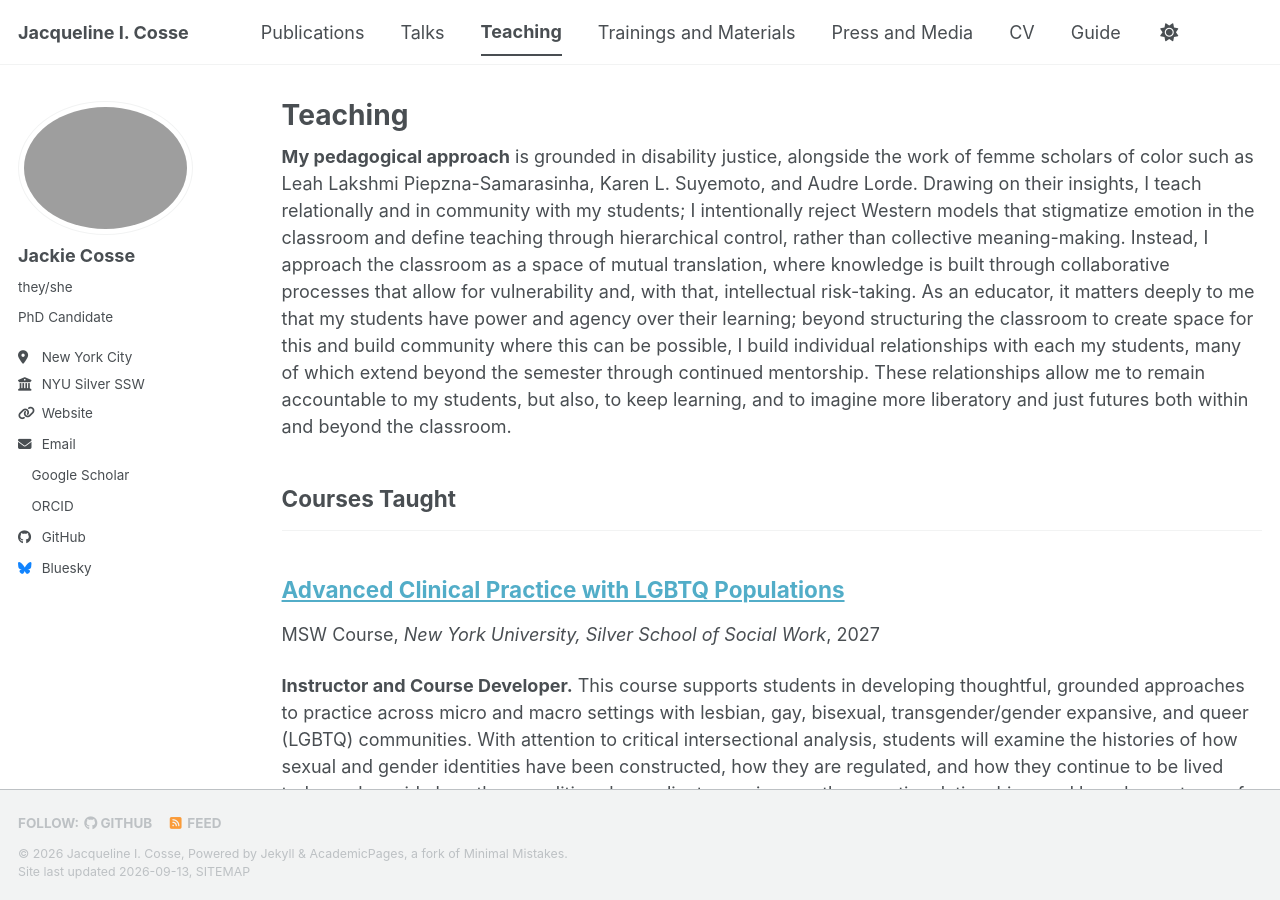
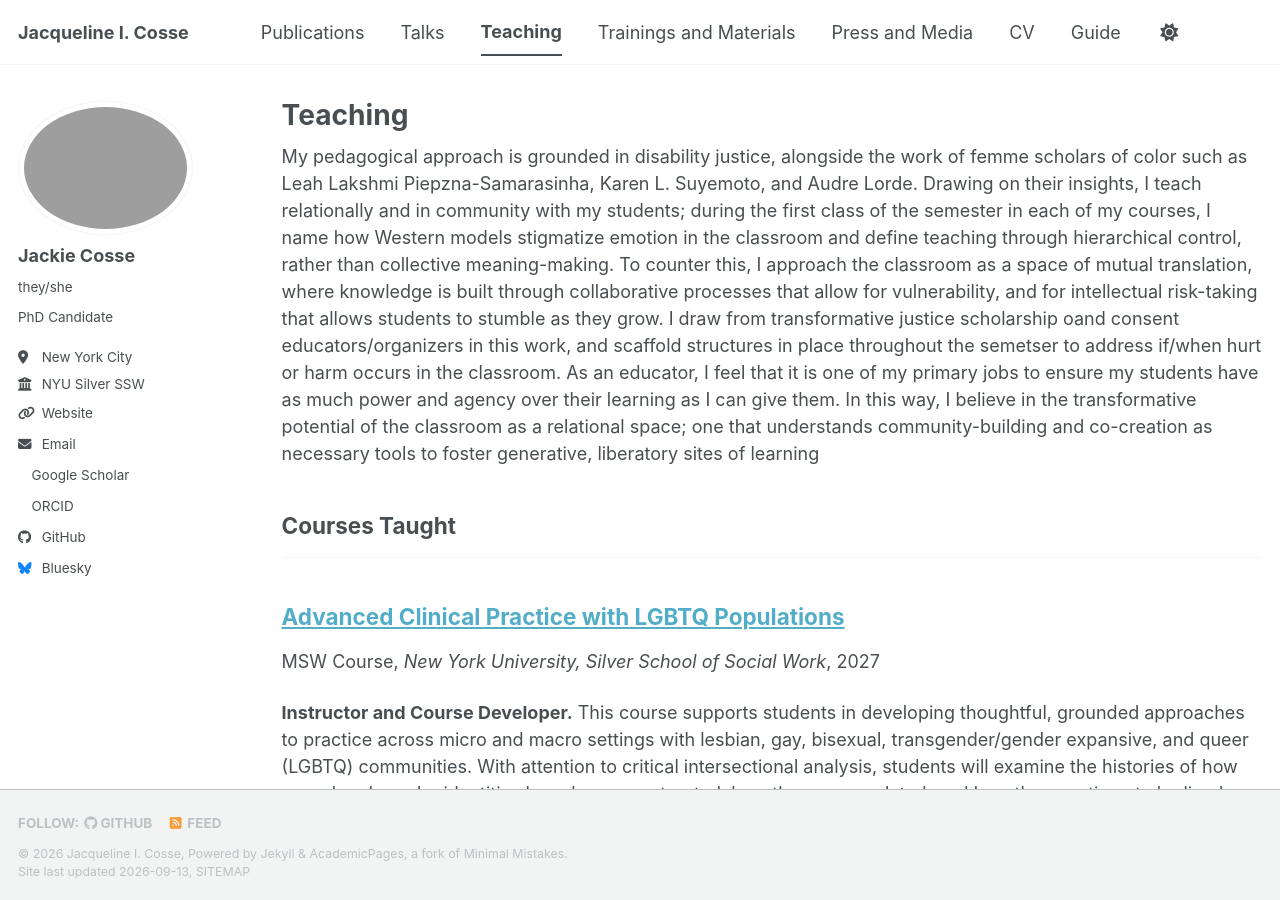
Before and after one commit to jackiecosse/jackiecosse.com, a Jekyll site: the page built from _pages/teaching.html, in a window 1280 px wide and 900 px high. Built offline with Jekyll 4.4.1, drawn with Linux system fonts in a browser that asks for light colours; a style sheet for code colours, icons or effects is not loaded.

Commit message:
Update teaching.html [pedagogy edits]

```diff
--- a/_pages/teaching.html
+++ b/_pages/teaching.html
@@ -7,7 +7,9 @@ author_profile: true
 
 {% include base_path %}
 
-<b>My pedagogical approach</b> is grounded in disability justice, alongside the work of femme scholars of color such as Leah Lakshmi Piepzna-Samarasinha, Karen L. Suyemoto, and Audre Lorde. Drawing on their insights, I teach relationally and in community with my students; I intentionally reject Western models that stigmatize emotion in the classroom and define teaching through hierarchical control, rather than collective meaning-making. Instead, I approach the classroom as a space of mutual translation, where knowledge is built through collaborative processes that allow for vulnerability and, with that, intellectual risk-taking. As an educator, it matters deeply to me that my students have power and agency over their learning; beyond structuring the classroom to create space for this and build community where this can be possible, I build individual relationships with each my students, many of which extend beyond the semester through continued mentorship. These relationships allow me to remain accountable to my students, but also, to keep learning, and to imagine more liberatory and just futures both within and beyond the classroom.
+My pedagogical approach is grounded in disability justice, alongside the work of femme scholars of color such as Leah Lakshmi Piepzna-Samarasinha, Karen L. Suyemoto, and Audre Lorde. Drawing on their insights, I teach relationally and in community with my students; during the first class of the semester in each of my courses, I name how Western models stigmatize emotion in the classroom and define teaching through hierarchical control, rather than collective meaning-making. To counter this, I approach the classroom as a space of mutual translation, where knowledge is built through collaborative processes that allow for vulnerability, and for intellectual risk-taking that allows students to stumble as they grow. I draw from transformative justice scholarship oand consent educators/organizers in this work, and scaffold structures in place throughout the semetser to address if/when hurt or harm occurs in the classroom.
+
+As an educator, I feel that it is one of my primary jobs to ensure my students have as much power and agency over their learning as I can give them. In this way, I believe in the transformative potential of the classroom as a relational space; one that understands community-building and co-creation as necessary tools to foster generative, liberatory sites of learning
 
 <!-- New style rendering if teaching categories are defined -->
 {% if site.teaching_category %}
```
